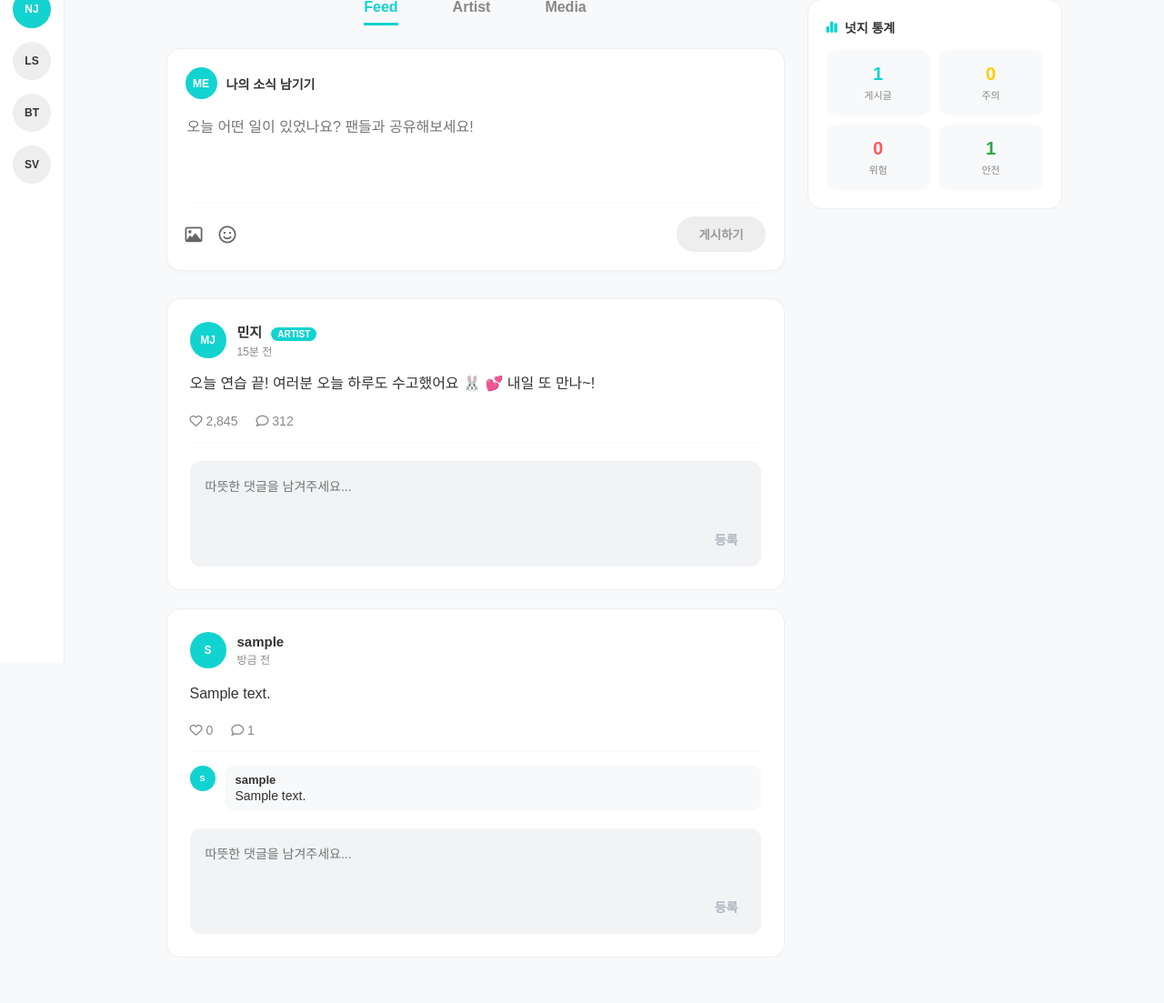
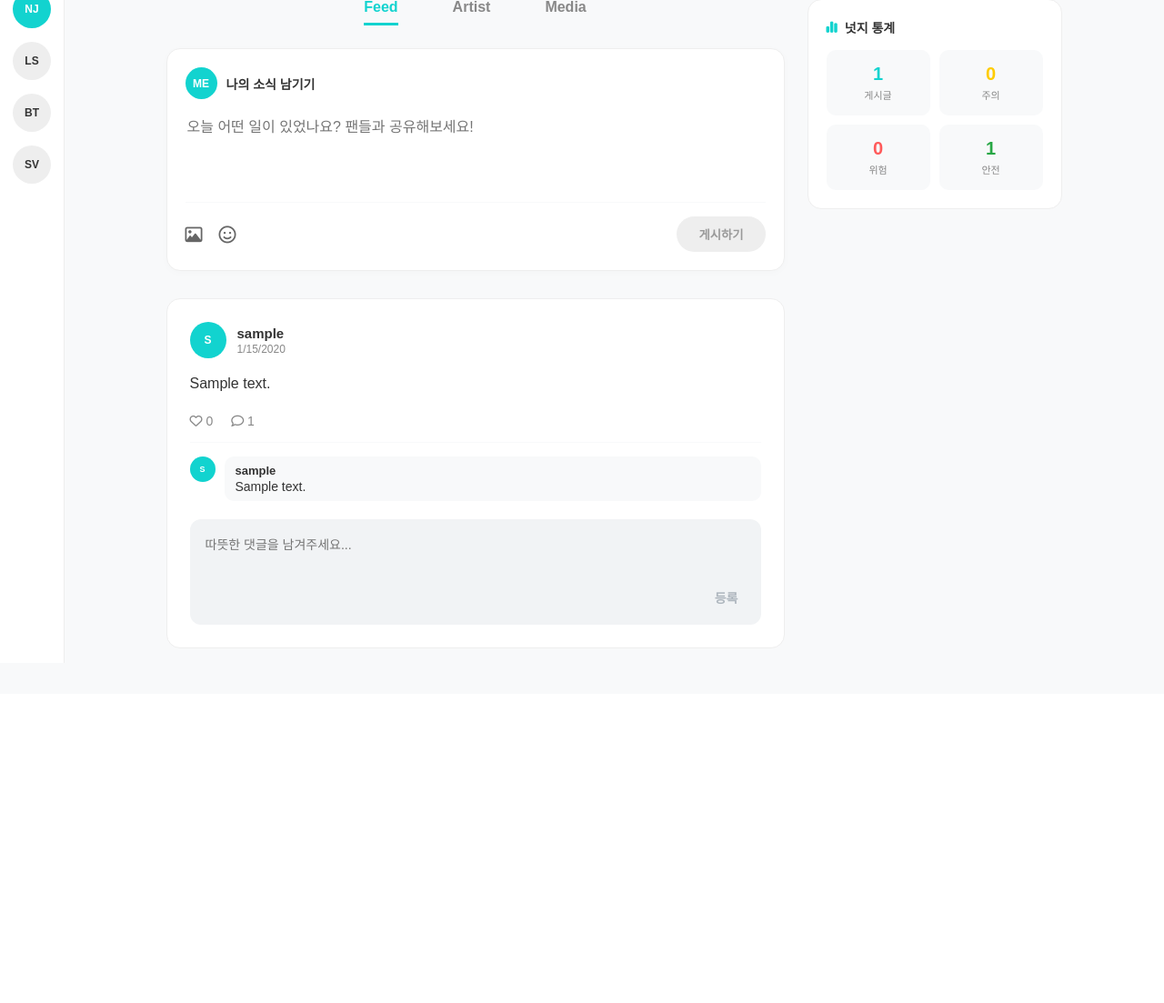
Before and after one commit to PYongju/gds_fastapi_azure, a FastAPI app: page / in a window 1280 px wide. Shown: the part 91-1194 px from the top of the page at 91% size. After the commit the page ends 820 px from the top, so only its background shows below. Run offline with FastAPI, Linux system fonts and the light colour scheme; tables that the repository leaves empty hold one stand-in row (values such as "Sample post"); some web fonts are replaced.

Commit message:
ui디테일 2차수정

```diff
--- a/main.py
+++ b/main.py
@@ -40,12 +40,11 @@ async def read_item(request: Request):
 
 @app.get("/posts")
 async def get_posts(db: Session = Depends(get_db)):
-    # 최신글 순서로 가져오기
     posts = db.query(models.Post).order_by(models.Post.id.desc()).all()
 
     result = []
     for post in posts:
-        # 1. 해당 게시글의 댓글들 정리
+        # 댓글 데이터 구성
         comment_list = []
         for c in post.comments:
             comment_list.append({
@@ -55,14 +54,15 @@ async def get_posts(db: Session = Depends(get_db)):
                 "role": c.author.role if c.author else "user"
             })
 
-        # 2. 게시글 정보에 댓글 리스트 포함
+        # 게시글 데이터 구성 (body와 content 둘 다 넣어버림)
         post_data = {
             "id": post.id,
-            "body": post.body,  # DB 컬럼명이 body인지 content인지 확인!
+            "body": post.body,       # DB 컬럼명
+            "content": post.body,    # 프론트엔드 호환용
             "username": post.author.username if post.author else "익명",
             "role": post.author.role if post.author else "user",
             "created_at": post.created_at.isoformat() if post.created_at else None,
-            "comments": comment_list # ⭐️ 댓글 뭉치 포함
+            "comments": comment_list
         }
         result.append(post_data)
 
--- a/templates/index.html
+++ b/templates/index.html
@@ -185,80 +185,47 @@
     </div>
 
     <script>
-        let postIdx = 1;
+        // 1. 페이지 로드 시 실행
+        window.addEventListener('DOMContentLoaded', () => {
+            loadFeed();
+        });
 
-        // 1. 게시글 버튼 활성화
-        function checkPostLength() {
-            const input = document.getElementById('mainPostInput');
-            const btn = document.getElementById('mainPostBtn');
-            if (input.value.trim().length > 0) btn.classList.add('active');
-            else btn.classList.remove('active');
-        }
+        // 2. 서버에서 전체 게시글 불러오기
+        async function loadFeed() {
+            try {
+                const response = await fetch("/posts");
+                if (response.ok) {
+                    const posts = await response.json();
+                    const feed = document.getElementById('feedContent');
 
-        // 2. 새 게시글 등록 (DB 저장 연동)
-        async function submitNewPost() {
-            const input = document.getElementById('mainPostInput');
-            const content = input.value.trim();
-            const btn = document.getElementById('mainPostBtn');
+                    // ⭐️ 중요: 기존 하드코딩된 샘플 데이터를 싹 지우고 서버 데이터로 채웁니다.
+                    feed.innerHTML = '';
 
-            if (!content) return;
+                    posts.forEach(post => {
+                        renderPostToFeed(post);
+                    });
 
-            // 버튼 중복 클릭 방지
-            btn.disabled = true;
-
-            try {
-                const response = await fetch("/posts", {
-                    method: "POST",
-                    headers: { "Content-Type": "application/json" },
-                    body: JSON.stringify({
-                        content: content,
-                        user: "나",
-                        // 만약 서버에서 title을 필수로 요구한다면 아래처럼 추가하세요.
-                        // title: content.substring(0, 10) + "..."
-                    })
-                });
-
-                if (response.ok) {
-                    const result = await response.json();
-
-                    // 핵심: 서버가 반환한 실제 DB 데이터(result.post)를 넘깁니다.
-                    renderPostToFeed(result.post);
-
-                    // 입력창 초기화
-                    input.value = '';
-                    checkPostLength();
-
-                    // 우측 통계 숫자 업데이트
                     const totalPostsEl = document.getElementById('totalPosts');
-                    if (totalPostsEl) {
-                        totalPostsEl.innerText = parseInt(totalPostsEl.innerText) + 1;
-                    }
-                } else {
-                    // 에러 발생 시 서버가 보내준 상세 메시지 확인
-                    const errorData = await response.json();
-                    console.error("서버 에러 상세:", errorData);
-                    alert(`게시글 저장 실패: ${errorData.detail || "알 수 없는 에러"}`);
+                    if (totalPostsEl) totalPostsEl.innerText = posts.length;
                 }
             } catch (error) {
-                console.error("네트워크 에러:", error);
-                alert("서버와 연결할 수 없습니다.");
-            } finally {
-                btn.disabled = false;
+                console.error("데이터 로딩 실패:", error);
             }
         }
 
-    // 게시글을 화면에 렌더링하는 함수
-    // 게시글을 화면에 렌더링하는 함수 (수정됨)
-        async function renderPostToFeed(post) {
+        // 3. 게시글 하나를 화면에 그리는 함수
+        function renderPostToFeed(post) {
             const feed = document.getElementById('feedContent');
             const postId = post.id;
             const userName = post.username || "익명";
             const role = post.role || "user";
 
-            // ⭐️ 아티스트 배지 결정
+            // 본문 데이터 매칭 (서버에서 주는 이름에 맞춰 body 또는 content 사용)
+            const postContent = post.body || post.content || "내용이 없습니다.";
+
+            // 아티스트 배지 생성
             const artistBadge = (role === 'celebrity') ? '<span class="artist-tag">ARTIST</span>' : '';
 
-            // 1. 게시글 카드 HTML 생성
             const postHtml = `
                 <div class="post-card" id="post-${postId}">
                     <div class="post-card-header">
@@ -267,10 +234,11 @@
                         </div>
                         <div style="margin-left:12px;">
                             <div style="font-weight:700; font-size:15px;">${userName} ${artistBadge}</div>
-                            <div class="post-time">방금 전</div>
+                            <div class="post-time">${post.created_at ? new Date(post.created_at).toLocaleDateString() : '방금 전'}</div>
                         </div>
                     </div>
-                    <div class="post-body">${post.body || "내용이 없습니다."}</div>
+                    <div class="post-body">${postContent}</div>
+
                     <div class="post-actions">
                         <span><i class="fa-regular fa-heart"></i> 0</span>
                         <span><i class="fa-regular fa-comment"></i> ${post.comments ? post.comments.length : 0}</span>
@@ -287,42 +255,73 @@
                 </div>
             `;
 
-            // 게시글을 먼저 화면에 추가
+            // 최신글이 위로 오게 하려면 'afterbegin', 서버 순서대로면 'beforeend'
             feed.insertAdjacentHTML('beforeend', postHtml);
 
-            // 2. ⭐️ 추가된 게시글의 댓글 구역에 실제 댓글들 채워넣기
+            // 해당 게시글의 댓글들 그리기
             if (post.comments && post.comments.length > 0) {
                 const commentListDiv = document.getElementById(`comment-list-${postId}`);
-                post.comments.forEach(comment => {
-                    const cRole = comment.role || "user";
-                    const cBadge = (cRole === 'celebrity') ? '<span class="artist-tag" style="font-size:8px;">ARTIST</span>' : '';
-
-                    const commentHtml = `
+                post.comments.forEach(c => {
+                    const cBadge = (c.role === 'celebrity') ? '<span class="artist-tag" style="font-size:8px;">ARTIST</span>' : '';
+                    const cHtml = `
                         <div class="comment-item">
                             <div class="nav-icon" style="width:28px; height:28px; font-size:9px; background:var(--primary); color:white; flex-shrink:0;">
-                                ${comment.username.substring(0,1).toUpperCase()}
+                                ${c.username.substring(0,1).toUpperCase()}
                             </div>
                             <div class="comment-content">
-                                <div class="comment-user">${comment.username} ${cBadge}</div>
-                                <div class="comment-text">${comment.content}</div>
+                                <div class="comment-user">${c.username} ${cBadge}</div>
+                                <div class="comment-text">${c.content}</div>
                             </div>
                         </div>
                     `;
-                    commentListDiv.insertAdjacentHTML('beforeend', commentHtml);
+                    commentListDiv.insertAdjacentHTML('beforeend', cHtml);
                 });
             }
         }
 
-        // 3. 댓글 버튼 활성화 로직
+        // 4. 게시글 작성 함수
+        async function submitNewPost() {
+            const input = document.getElementById('mainPostInput');
+            const content = input.value.trim();
+            const btn = document.getElementById('mainPostBtn');
+
+            if (!content) return;
+            btn.disabled = true;
+
+            try {
+                const response = await fetch("/posts", {
+                    method: "POST",
+                    headers: { "Content-Type": "application/json" },
+                    body: JSON.stringify({ body: content }) // 서버 필드명에 맞춰 body로 전송
+                });
+
+                if (response.ok) {
+                    // 글 작성 후 전체 피드 다시 불러오기 (가장 깔끔한 방법)
+                    loadFeed();
+                    input.value = '';
+                    checkPostLength();
+                }
+            } catch (error) {
+                console.error("작성 에러:", error);
+            } finally {
+                btn.disabled = false;
+            }
+        }
+
+        // 입력창 활성화 체크 함수들
+        function checkPostLength() {
+            const input = document.getElementById('mainPostInput');
+            const btn = document.getElementById('mainPostBtn');
+            btn.classList.toggle('active', input.value.trim().length > 0);
+        }
+
         function checkCommentLength(id) {
             const input = document.getElementById(`comment-input-${id}`);
             const btn = document.getElementById(`comment-btn-${id}`);
-            if (input.value.trim().length > 0) btn.classList.add('active');
-            else btn.classList.remove('active');
+            btn.classList.toggle('active', input.value.trim().length > 0);
         }
 
-    // 4. 댓글 등록 기능 (DB 저장 연동)
-    // 댓글 등록 기능 (DB 저장 연동)
+        // 댓글 등록 함수
         async function submitComment(postId) {
             const input = document.getElementById(`comment-input-${postId}`);
             const text = input.value.trim();
@@ -332,69 +331,14 @@
                 const response = await fetch("/comments", {
                     method: "POST",
                     headers: { "Content-Type": "application/json" },
-                    body: JSON.stringify({
-                        content: text,
-                        user: "나",
-                        post_id: postId
-                    })
+                    body: JSON.stringify({ content: text, post_id: postId })
                 });
 
                 if (response.ok) {
-                    const result = await response.json();
-                    // 서버가 리턴한 "comment" 객체 사용
-                    const savedComment = result.comment;
-
-                    const list = document.getElementById(`comment-list-${postId}`);
-                    const commentHtml = `
-                        <div class="comment-item" id="comment-${savedComment.id}">
-                            <div class="nav-icon" style="width:28px; height:28px; font-size:9px; background:var(--primary); color:white; flex-shrink:0;">ME</div>
-                            <div class="comment-body">
-                                <div class="comment-content">
-                                    <div class="comment-user">나</div>
-                                    <div class="comment-text">${savedComment.content}</div>
-                                </div>
-                            </div>
-                        </div>
-                    `;
-                    list.insertAdjacentHTML('beforeend', commentHtml);
-
-                    input.value = '';
-                    checkCommentLength(postId);
-                } else {
-                    alert("댓글 저장에 실패했습니다.");
+                    loadFeed(); // 댓글 작성 후에도 피드 새로고침하여 반영
                 }
             } catch (error) {
-                console.error("댓글 서버 에러:", error);
-            }
-        }
-
-        // 1. 페이지가 열리자마자 실행될 함수
-        window.addEventListener('DOMContentLoaded', () => {
-            loadFeed();
-        });
-
-        // 2. 서버에서 게시글 목록을 가져와서 화면에 뿌려주는 함수
-        async function loadFeed() {
-            try {
-                const response = await fetch("/posts");
-                if (response.ok) {
-                    const posts = await response.json();
-                    const feed = document.getElementById('feedContent');
-
-                    // 기존에 하드코딩된 샘플(민지 연습 끝! 등)을 지우고 싶다면 아래 주석 해제
-                    // feed.innerHTML = '';
-
-                    // 서버에서 가져온 게시글들을 하나씩 화면에 그리기
-                    posts.forEach(post => {
-                        renderPostToFeed(post);
-                    });
-
-                    // 우측 상단 게시글 수 업데이트
-                    const totalPostsEl = document.getElementById('totalPosts');
-                    if (totalPostsEl) totalPostsEl.innerText = posts.length;
-                }
-            } catch (error) {
-                console.error("데이터 로딩 실패:", error);
+                console.error("댓글 에러:", error);
             }
         }
     </script>
```
